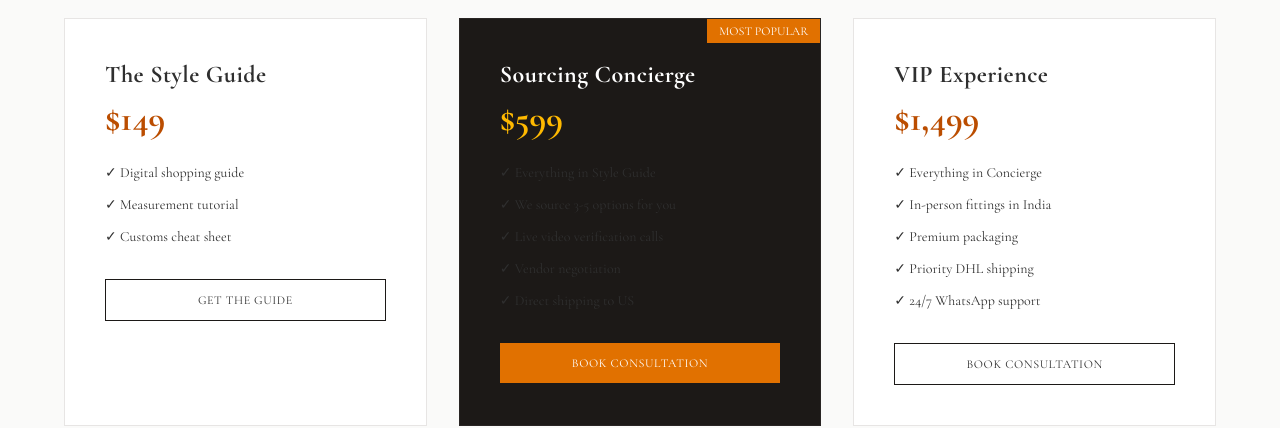
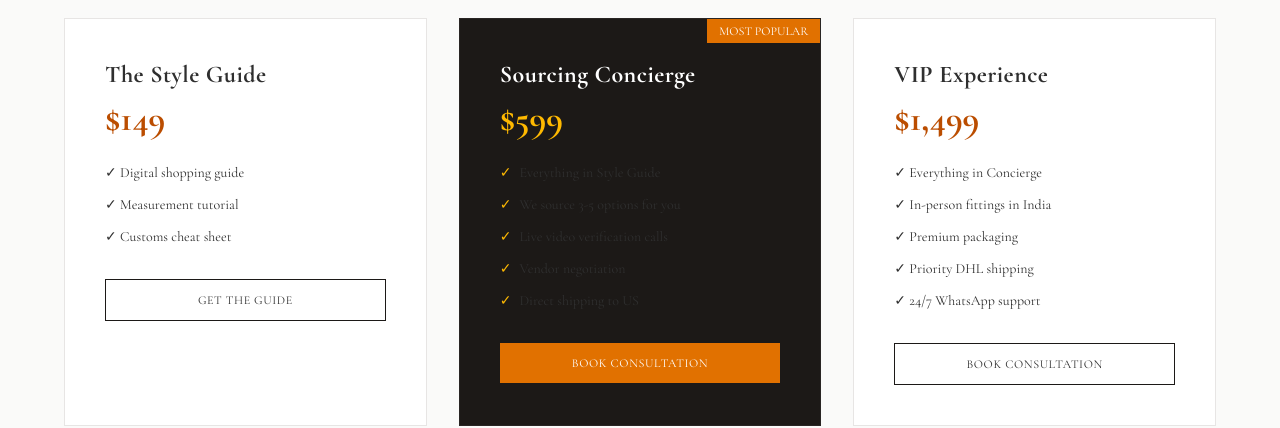
Before and after one commit to leylabernie/v0-ceremony-verse-wedding-concierge, a Next.js app: page / in a window 1280 px wide. Shown: the part 1413-1841 px from the top of the page. Built offline with nearby package versions, Linux system fonts and the light colour scheme.

Commit message:
Update page.tsx

```diff
--- a/app/page.tsx
+++ b/app/page.tsx
@@ -78,18 +78,21 @@ export default function HomePage() {
               <Link href="/guide" className="block text-center border border-stone-900 py-3 uppercase text-xs tracking-wider hover:bg-stone-900 hover:text-white">Get the Guide</Link>
             </div>
 
-            {/* Tier 2 - DARK CARD WITH LIGHT TEXT */}
+            {/* Tier 2 - FIXED: FORCED WHITE TEXT */}
             <div className="bg-stone-900 p-10 border border-stone-800 relative">
               <div className="absolute top-0 right-0 bg-amber-600 text-white text-xs px-3 py-1 uppercase">Most Popular</div>
               <h3 className="text-2xl font-serif font-bold text-white mb-2">Sourcing Concierge</h3>
               <p className="text-4xl font-serif font-bold text-amber-400 mb-6">$599</p>
-              <ul className="space-y-3 mb-8 text-stone-200 text-sm">
-                <li>✓ Everything in Style Guide</li>
-                <li>✓ We source 3-5 options for you</li>
-                <li>✓ Live video verification calls</li>
-                <li>✓ Vendor negotiation</li>
-                <li>✓ Direct shipping to US</li>
+
+              {/* THIS IS THE FIXED PART - TEXT IS NOW EXPLICITLY WHITE */}
+              <ul className="space-y-3 mb-8 text-white text-sm font-light">
+                <li className="flex gap-2"><span className="text-amber-400">✓</span> Everything in Style Guide</li>
+                <li className="flex gap-2"><span className="text-amber-400">✓</span> We source 3-5 options for you</li>
+                <li className="flex gap-2"><span className="text-amber-400">✓</span> Live video verification calls</li>
+                <li className="flex gap-2"><span className="text-amber-400">✓</span> Vendor negotiation</li>
+                <li className="flex gap-2"><span className="text-amber-400">✓</span> Direct shipping to US</li>
               </ul>
+
               <Link href="/contact" className="block text-center bg-amber-600 hover:bg-amber-700 text-white py-3 uppercase text-xs tracking-wider">Book Consultation</Link>
             </div>
 
```
